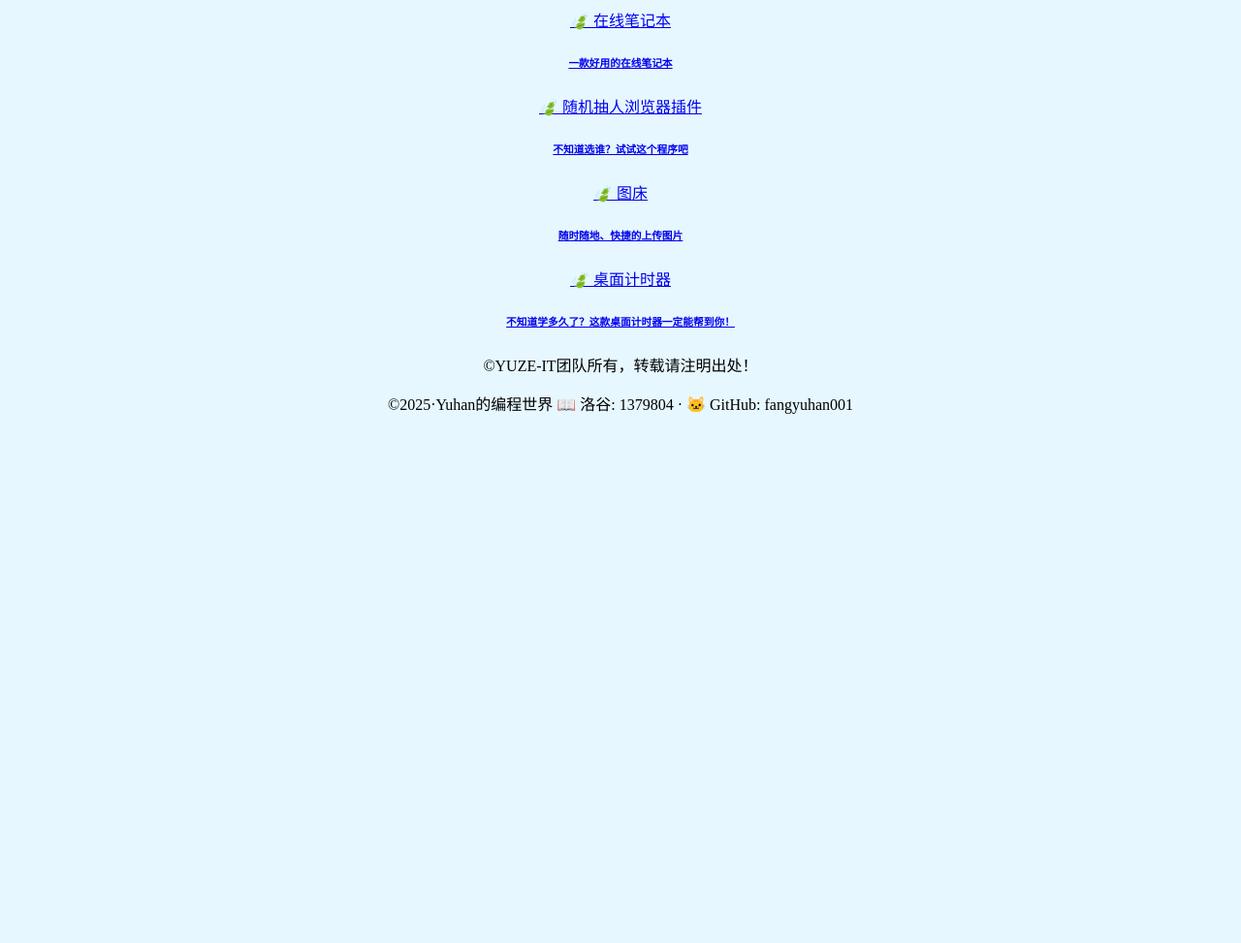
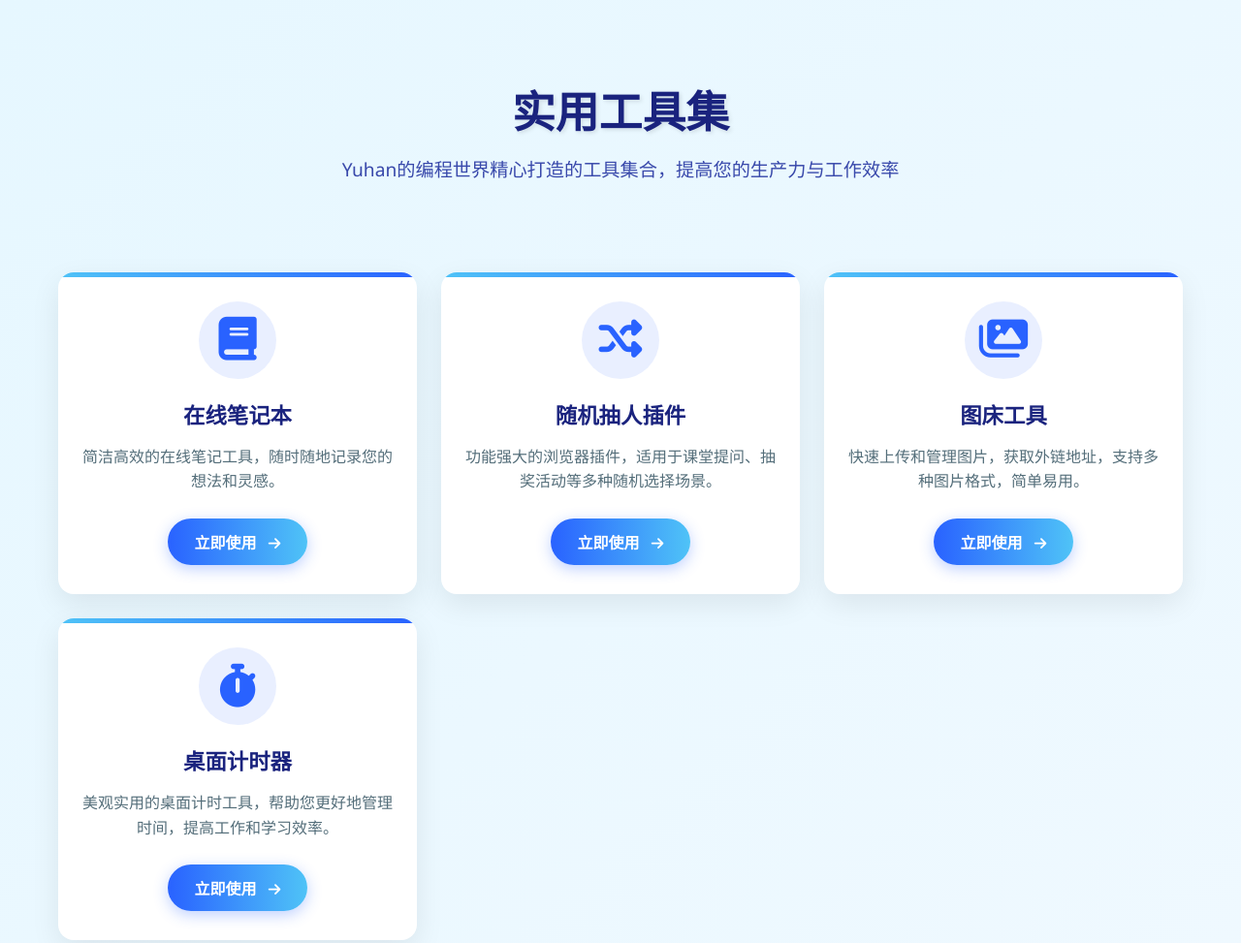
Before and after one commit to fangyuhan001/fangyuhan001.github.io, a plain HTML site: page tools.html in a window 1280 px wide. Shown: the top 973 px of the page at 97% size. Before the commit the page ends 800 px from the top, so only its background shows below. Drawn offline with Linux system fonts and the light colour scheme.

Commit message:
Update tools.html

```diff
--- a/tools.html
+++ b/tools.html
@@ -2,38 +2,214 @@
 <html lang="zh-CN">
 <head>
     <meta charset="UTF-8">
-    <title>实用工具 - Yuhan的编程世界</title>
+    <meta name="viewport" content="width=device-width, initial-scale=1.0">
+    <title>实用工具集 - Yuhan的编程世界</title>
+    <link rel="stylesheet" href="https://cdnjs.cloudflare.com/ajax/libs/font-awesome/6.4.0/css/all.min.css">
     <style>
+        * {
+            margin: 0;
+            padding: 0;
+            box-sizing: border-box;
+            font-family: 'Segoe UI', Tahoma, Geneva, Verdana, sans-serif;
+        }
+
         body {
-            background-color: #e6f7ff;
+            background: linear-gradient(135deg, #e6f7ff 0%, #f0f9ff 100%);
+            color: #1a237e;
+            min-height: 100vh;
+            padding: 20px;
             text-align: center;
         }
+
+        .container {
+            max-width: 1200px;
+            margin: 0 auto;
+            padding: 20px;
+        }
+
+        header {
+            padding: 40px 0 20px;
+            margin-bottom: 40px;
+        }
+
         h1 {
+            font-size: 2.8rem;
+            margin-bottom: 15px;
             color: #1a237e;
-            margin-top: 100px;
+            text-shadow: 2px 2px 4px rgba(0, 0, 0, 0.1);
+        }
+
+        .subtitle {
+            font-size: 1.2rem;
+            color: #3949ab;
+            max-width: 600px;
+            margin: 0 auto 30px;
+            line-height: 1.6;
+        }
+
+        .tools-grid {
+            display: grid;
+            grid-template-columns: repeat(auto-fit, minmax(280px, 1fr));
+            gap: 25px;
+            margin-top: 40px;
+        }
+
+        .tool-card {
+            background: white;
+            border-radius: 16px;
+            padding: 30px 25px;
+            box-shadow: 0 10px 30px rgba(0, 0, 0, 0.08);
+            transition: all 0.3s ease;
+            display: flex;
+            flex-direction: column;
+            align-items: center;
+            text-align: center;
+            position: relative;
+            overflow: hidden;
+        }
+
+        .tool-card::before {
+            content: '';
+            position: absolute;
+            top: 0;
+            left: 0;
+            width: 100%;
+            height: 5px;
+            background: linear-gradient(90deg, #4fc3f7, #2962ff);
+        }
+
+        .tool-card:hover {
+            transform: translateY(-8px);
+            box-shadow: 0 15px 35px rgba(0, 0, 0, 0.15);
+        }
+
+        .tool-icon {
+            font-size: 2.8rem;
+            margin-bottom: 20px;
+            color: #2962ff;
+            width: 80px;
+            height: 80px;
+            display: flex;
+            align-items: center;
+            justify-content: center;
+            border-radius: 50%;
+            background: rgba(41, 98, 255, 0.1);
+        }
+
+        .tool-card h3 {
+            font-size: 1.4rem;
+            margin-bottom: 15px;
+            color: #1a237e;
+        }
+
+        .tool-card p {
+            color: #546e7a;
+            margin-bottom: 25px;
+            line-height: 1.6;
+            flex-grow: 1;
+        }
+
+        .tool-link {
+            display: inline-block;
+            padding: 12px 28px;
+            background: linear-gradient(90deg, #2962ff, #4fc3f7);
+            color: white;
+            text-decoration: none;
+            border-radius: 50px;
+            font-weight: 600;
+            transition: all 0.3s ease;
+            box-shadow: 0 4px 15px rgba(41, 98, 255, 0.3);
+        }
+
+        .tool-link:hover {
+            transform: translateY(-3px);
+            box-shadow: 0 6px 20px rgba(41, 98, 255, 0.4);
+        }
+
+        .tool-link:active {
+            transform: translateY(0);
+        }
+
+        .tool-link i {
+            margin-left: 8px;
+            font-size: 0.9rem;
+        }
+
+        footer {
+            margin-top: 70px;
+            padding: 25px 0;
+            color: #546e7a;
+            font-size: 0.9rem;
+            border-top: 1px solid rgba(41, 98, 255, 0.2);
+        }
+
+        @media (max-width: 768px) {
+            h1 {
+                font-size: 2.2rem;
+            }
+
+            .subtitle {
+                font-size: 1rem;
+            }
+
+            .tools-grid {
+                grid-template-columns: 1fr;
+                max-width: 400px;
+                margin: 0 auto;
+            }
         }
     </style>
 </head>
 <body>
-    <a href="https://www.luogu.com.cn/api/team/downloadFile/jre0iaye">
-        <span>🍃 在线笔记本</span>
-        <h6>一款好用的在线笔记本</h6>
-    </a>
-    <a href="https://www.luogu.com.cn/api/team/downloadFile/5fp2flja">
-        <span>🍃 随机抽人浏览器插件</span>
-        <h6>不知道选谁？试试这个程序吧</h6>
-    </a>
-    <a href="https://www.luogu.com.cn/api/team/downloadFile/zhu8c6vt">
-        <span>🍃 图床</span>
-        <h6>随时随地、快捷的上传图片</h6>
-    </a>
-    <a href="https://www.luogu.com.cn/api/team/downloadFile/2cz3tqak">
-        <span>🍃 桌面计时器</span>
-        <h6>不知道学多久了？这款桌面计时器一定能帮到你！</h6>
-    </a>
+    <div class="container">
+        <header>
+            <h1>实用工具集</h1>
+            <p class="subtitle">Yuhan的编程世界精心打造的工具集合，提高您的生产力与工作效率</p>
+        </header>
+
+        <div class="tools-grid">
+            <div class="tool-card">
+                <div class="tool-icon">
+                    <i class="fas fa-book"></i>
+                </div>
+                <h3>在线笔记本</h3>
+                <p>简洁高效的在线笔记工具，随时随地记录您的想法和灵感。</p>
+                <a href="https://www.luogu.com.cn/api/team/downloadFile/jre0iaye" class="tool-link">立即使用 <i class="fas fa-arrow-right"></i></a>
+            </div>
+
+            <div class="tool-card">
+                <div class="tool-icon">
+                    <i class="fas fa-random"></i>
+                </div>
+                <h3>随机抽人插件</h3>
+                <p>功能强大的浏览器插件，适用于课堂提问、抽奖活动等多种随机选择场景。</p>
+                <a href="https://www.luogu.com.cn/api/team/downloadFile/5fp2flja" class="tool-link">立即使用 <i class="fas fa-arrow-right"></i></a>
+            </div>
+
+            <div class="tool-card">
+                <div class="tool-icon">
+                    <i class="fas fa-images"></i>
+                </div>
+                <h3>图床工具</h3>
+                <p>快速上传和管理图片，获取外链地址，支持多种图片格式，简单易用。</p>
+                <a href="https://www.luogu.com.cn/api/team/downloadFile/zhu8c6vt" class="tool-link">立即使用 <i class="fas fa-arrow-right"></i></a>
+            </div>
+
+            <div class="tool-card">
+                <div class="tool-icon">
+                    <i class="fas fa-stopwatch"></i>
+                </div>
+                <h3>桌面计时器</h3>
+                <p>美观实用的桌面计时工具，帮助您更好地管理时间，提高工作和学习效率。</p>
+                <a href="https://www.luogu.com.cn/api/team/downloadFile/2cz3tqak" class="tool-link">立即使用 <i class="fas fa-arrow-right"></i></a>
+            </div>
+        </div>
+
+        <footer>
+                <p>联系我们：<a href="https://www.luogu.com.cn/team/104000">@YUZE-IT</a></p>
+                <p>- YUZE-IT工作室出品：<a href="https://www.luogu.com.cn/team/104000">https://yuze.netlify.app</a> - </p>
+                <p>© 2025 Yuhan的编程世界 | 精心打造，为您提供最佳的工具体验</p>
+        </footer>
+    </div>
 </body>
-    <footer>
-    <p>©YUZE-IT团队所有，转载请注明出处！</p>
-    <p>©2025·Yuhan的编程世界 📖 洛谷: 1379804 · 🐱 GitHub: fangyuhan001</p>
-</footer>
 </html>
```
